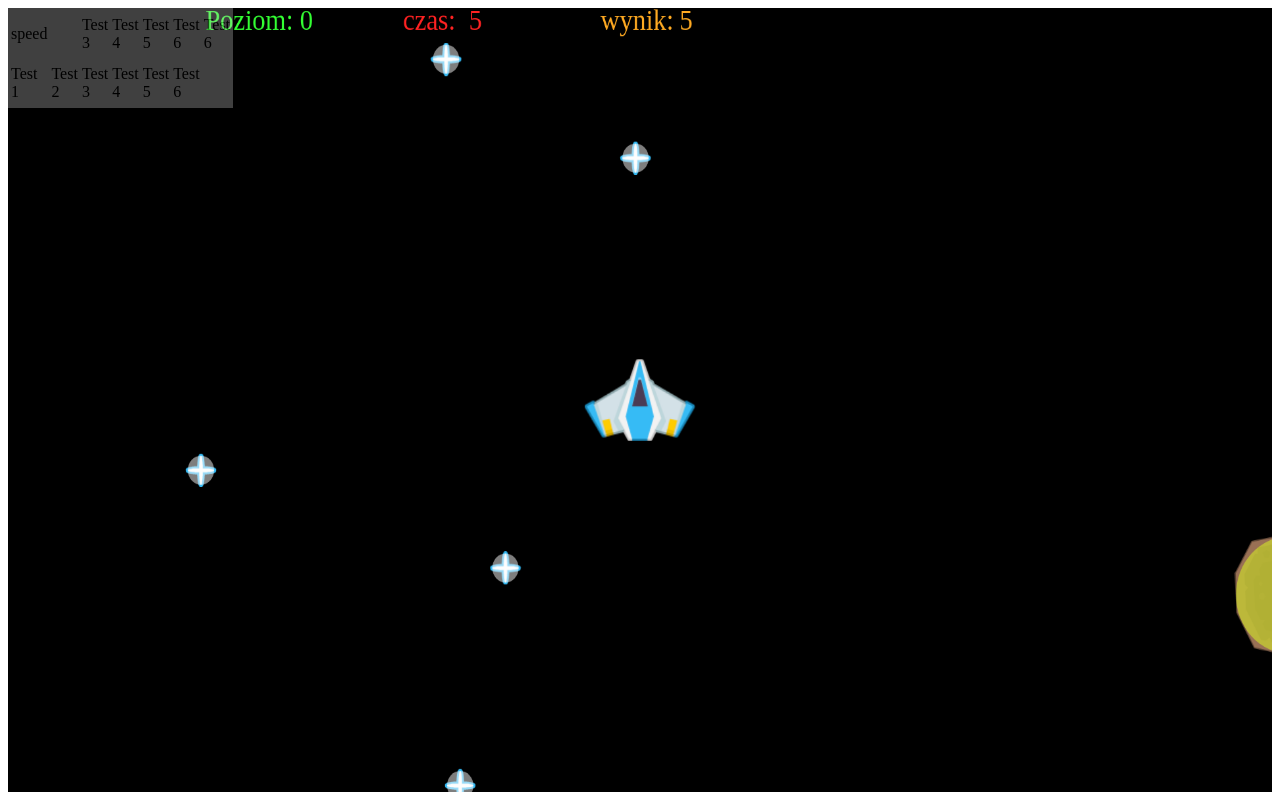
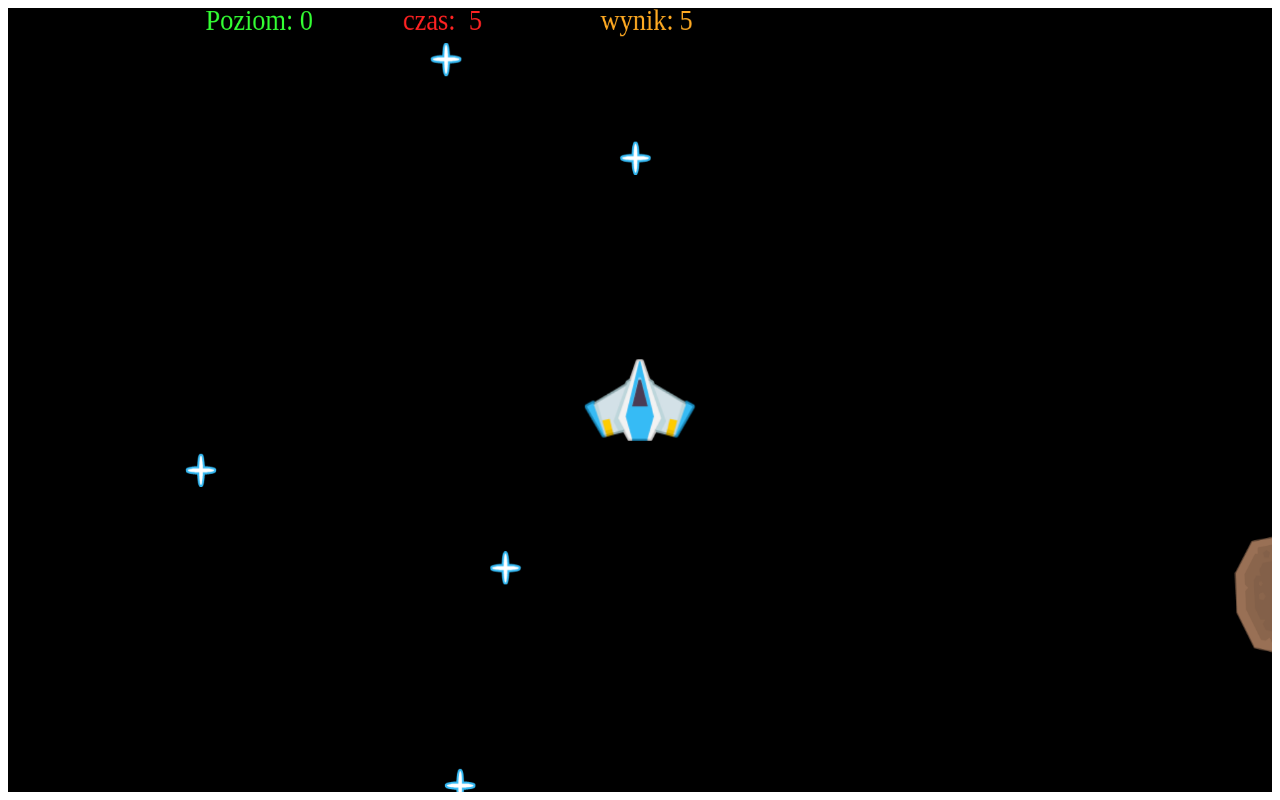
Before and after one commit to Mac15001900/almuGame, a plain HTML site: page index.html in a window 1280 px wide. Drawn offline with Linux system fonts and the light colour scheme.

Commit message:
tylko pull

```diff
--- a/index.html
+++ b/index.html
@@ -29,7 +29,7 @@
         </table></div>
 
         <canvas id="mainCanvas" width=1920 height=1080 style="width: 100%; height: 100%;">Użyj nowszej przeglądarki</canvas>
-        <table id="shipUpgrades" width=200 height=100 style="opacity: 0.3; background-color: lightgray; position: fixed; top: 8; left: 8;">
+        <table id="shipUpgrades" width=200 height=100 style="opacity: 0.3; background-color: lightgray; position: fixed; top: 8; left: 8; display:none">
             <tr>
                 <td style="">speed</td>
                 <td style="" id="s1"></td>
--- a/main.js
+++ b/main.js
@@ -1,7 +1,7 @@
 let alive = true;
 let LOG_FPS=true;
 let LOG_TIME=true;
-let SHOW_HITBOXES = true;
+let SHOW_HITBOXES = false;
 let Pi = Math.PI;
 let time = 0;
 let animate = window.requestAnimationFrame || window.webkitRequestAnimationFrame || window.mozRequestAnimationFrame || function (callback) {
```
